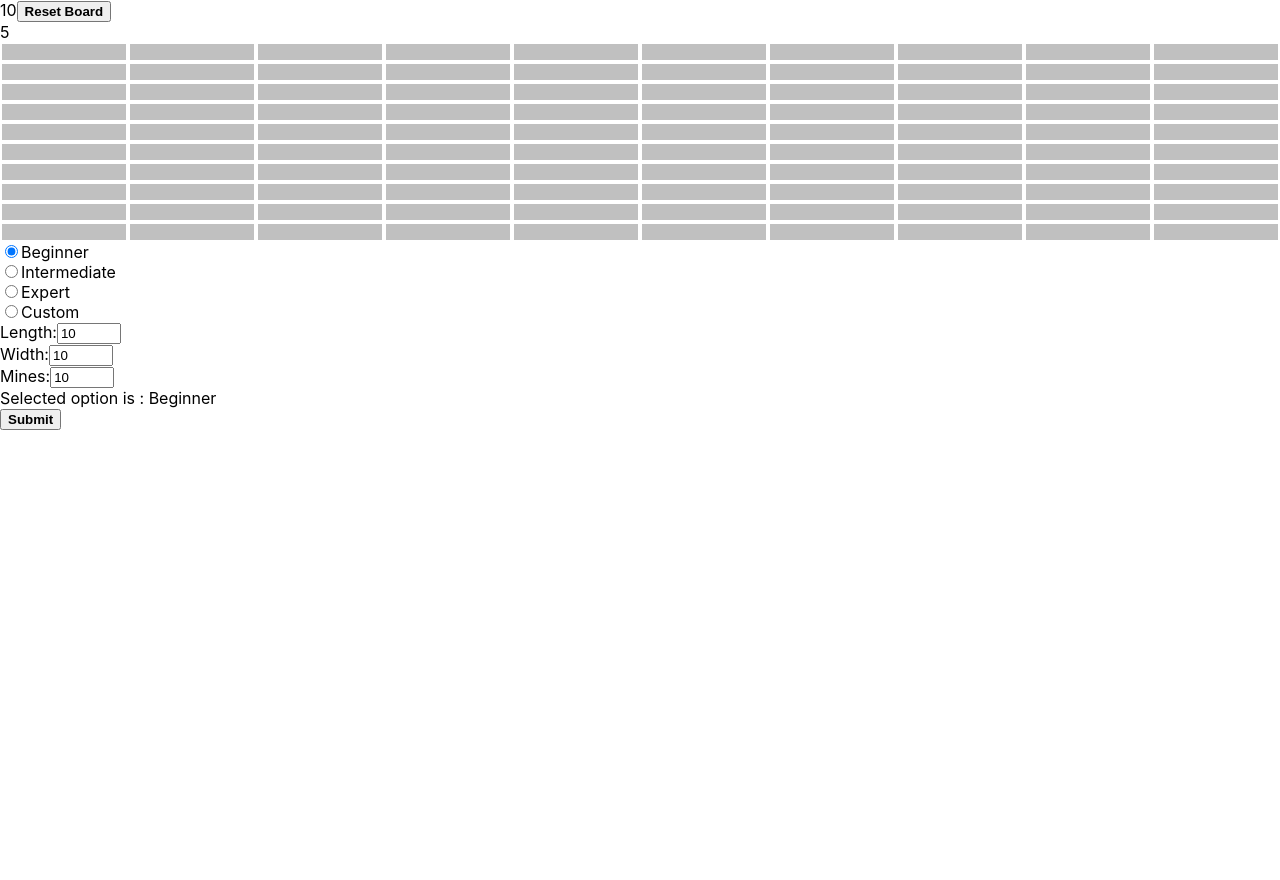
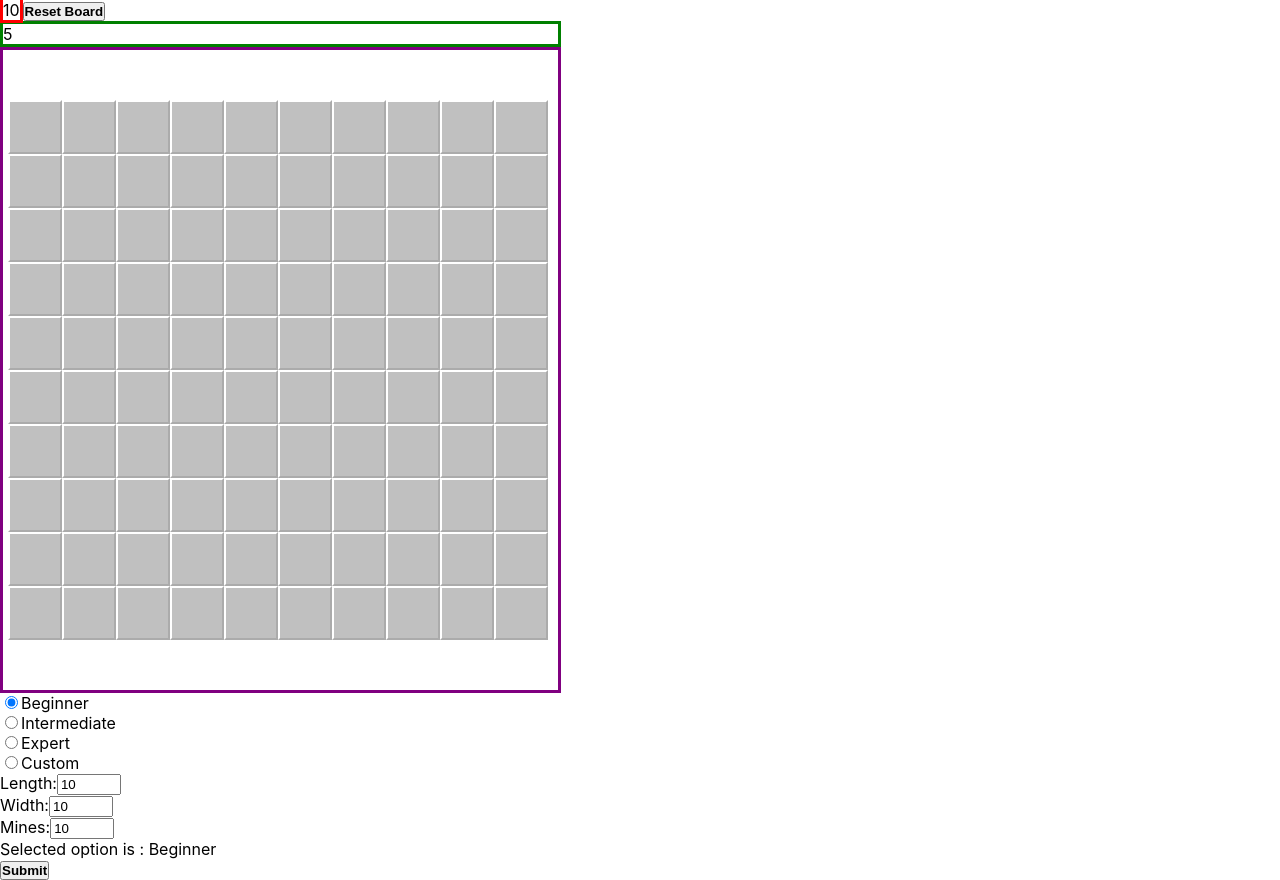
Before and after one commit to jsmithb117/minesweeper, a React (Create React App) app: page / in a window 1280 px wide. Before the commit the page ends 800 px from the top, so only its background shows below. Built offline with nearby package versions, Linux system fonts and the light colour scheme.

Commit message:
Renders piece height/width based on the number of rows/columns

```diff
--- a/src/App.css
+++ b/src/App.css
@@ -1,39 +1,71 @@
+:root {
+  --piece-height: 50px;
+  --piece-width: 50px;
+  --w8: 12.5%;
+  --w9: 11.11%;
+  --w10: 10%;
+  --w11: 9.1%;
+  --w12: 8.33%;
+  --w13: 7.7%;
+  --w14: 7.14%;
+  --w15: 6.66%;
+  --w16: 6.25%;
+  --w17: 5.88%;
+  --w18: 5.55%;
+  --w19: 5.26%;
+  --w20: 5%;
+  --w21: 4.76%;
+  --w22: 4.54%;
+  --w23: 4.34%;
+  --w24: 4.17%;
+  --w25: 4%;
+  --w26: 3.84%;
+  --w27: 3.7%;
+  --w28: 3.57%;
+  --w29: 3.48%;
+  --w30: 3.33%;
+  --h8: 62.5px;
+  --h9: 55.5469px;
+  --h10: 50px;
+  --h11: 45.5px;
+  --h12: 41.6406px;
+  --h13: 38.5px;
+  --h14: 35.6875px;
+  --h15: 33.2969px;
+  --h16: 31.25px;
+  --h17: 29.3906px;
+  --h18: 27.75px;
+  --h19: 26.2969px;
+  --h20: 25px;
+  --h21: 23.7969px;
+  --h22: 22.6875px;
+  --h23: 21.6875px;
+  --h24: 20.8438px;
+  --h25: 20px;
+  --h26: 19.1875px;
+  --h27: 18.5px;
+  --h28: 17.8438px;
+  --h29: 17.3906px;
+  --h30: 16.6406px;
+}
 body {
   background-color: white;
 }
-
-.rows {
-  display: grid;
+.covered .uncovered {
+  border-style: solid;
+  text-align: center;
+  text-decoration: none;
+  font-size: 36px;
+  display: inline-block;
 }
-
-.piece {
-  border-color: white;
-  height: 100%;
-  width: 10%;
-}
-
-button {
-  font-weight: 900;
-}
-
 .covered {
   background-color: #c0c0c0;
-  border-style: solid;
-  color: #c0c0c0;
-  text-align: center;
-  text-decoration: none;
-  display: inline-block;
-  font-size: 36px;
+  color: lightgray;
+
 }
-
 .uncovered {
   background-color: lightgray;
-  border-style: solid;
   color: lightgray;
-  text-align: center;
-  text-decoration: none;
-  display: inline-block;
-  font-size: 36px;
 }
 .blue {
   color: blue;
@@ -63,3 +95,209 @@ button {
   color: darkred;
   background-color: red;
 }
+
+.app {
+  display: inline-grid;
+  flex-direction: column;
+  place-items: center stretch;
+}
+/* .appchild {
+  margin: 2px;
+  padding: 1px 5px;
+} */
+
+.piece {
+  border-color: white;
+  vertical-align: middle;
+  box-sizing: unset;
+}
+button {
+  font-weight: 900;
+  padding: 0;
+}
+.length8 {
+  height: var(--h8);
+}
+.width8 {
+  width: var(--w8);
+  font-size: 36px;
+}
+.length9 {
+  height: var(--h9);
+}
+.width9 {
+  width: var(--w9);
+  font-size: 35px;
+}
+.length10 {
+  height: var(--h10);
+}
+.width10 {
+  width: var(--w10);
+  font-size: 30px;
+}
+.length11 {
+  height: var(--h11);
+}
+.width11 {
+  width: var(--w11);
+  font-size: 29px;
+}
+.length12 {
+  height: var(--h12);
+}
+.width12 {
+  width: var(--w12);
+  font-size: 29px;
+}
+.length13 {
+  height: var(--h13);
+}
+.width13 {
+  width: var(--w13);
+  font-size: 28px;
+}
+.length14 {
+  height: var(--h14);
+}
+.width14 {
+  width: var(--w14);
+  font-size: 26px;
+}
+.length15 {
+  height: var(--h15);
+}
+.width15 {
+  width: var(--w15);
+  font-size: 24px;
+}
+.length16 {
+  height: var(--h16);
+}
+.width16 {
+  width: var(--w16);
+  font-size: 23px;
+}
+.length17 {
+  height: var(--h17);
+}
+.width17 {
+  width: var(--w17);
+  font-size: 22px;
+}
+.length18 {
+  height: var(--h18);
+}
+.width18 {
+  width: var(--w18);
+  font-size: 21px;
+}
+.length19 {
+  height: var(--h19);
+}
+.width19 {
+  width: var(--w19);
+  font-size: 20px;
+}
+.length20 {
+  height: var(--h20);
+}
+.width20 {
+  width: var(--w20);
+  font-size: 20px;
+}
+.length21 {
+  height: var(--h21);
+}
+.width21 {
+  width: var(--w21);
+  font-size: 18px;
+}
+.length22 {
+  height: var(--h22);
+}
+.width22 {
+  width: var(--w22);
+  font-size: 16px;
+}
+.length23 {
+  height: var(--h23);
+}
+.width23 {
+  width: var(--w23);
+  font-size: 16px;
+}
+.length24 {
+  height: var(--h24);
+}
+.width24 {
+  width: var(--w24);
+  font-size: 15px;
+}
+.length25 {
+  height: var(--h25);
+}
+.width25 {
+  width: var(--w25);
+  font-size: 15px;
+}
+.length26 {
+  height: var(--h26);
+}
+.width26 {
+  width: var(--w26);
+  font-size: 15px;
+}
+.length27 {
+  height: var(--h27);
+}
+.width27 {
+  width: var(--w27);
+  font-size: 14px;
+}
+.length28 {
+  height: var(--h28);
+}
+.width28 {
+  width: var(--w28);
+  font-size: 14px;
+}
+.length29 {
+  height: var(--h29);
+}
+.width29 {
+  width: var(--w29);
+  font-size: 13px;
+}
+.length30 {
+  height: var(--h30);
+}
+.width30 {
+  width: var(--w30);
+  font-size: 13px;
+}
+.minesremaining {
+  border-style: solid;
+  border-color: red;
+}
+
+.time {
+  border-style: solid;
+  border-color: green;
+}
+.display {
+  /* display: block; */
+  /* grid-template-columns: 1fr 1fr 1fr; */
+}
+.rows {
+  border-style: solid;
+  border-color: purple;
+  white-space: nowrap;
+  display: inline;
+  min-width: 500px;
+  max-width: 800px;
+  padding-top: 50px;
+  padding-right: 50px;
+  padding-bottom: 50px;
+  padding-left: 5px;
+}
```
